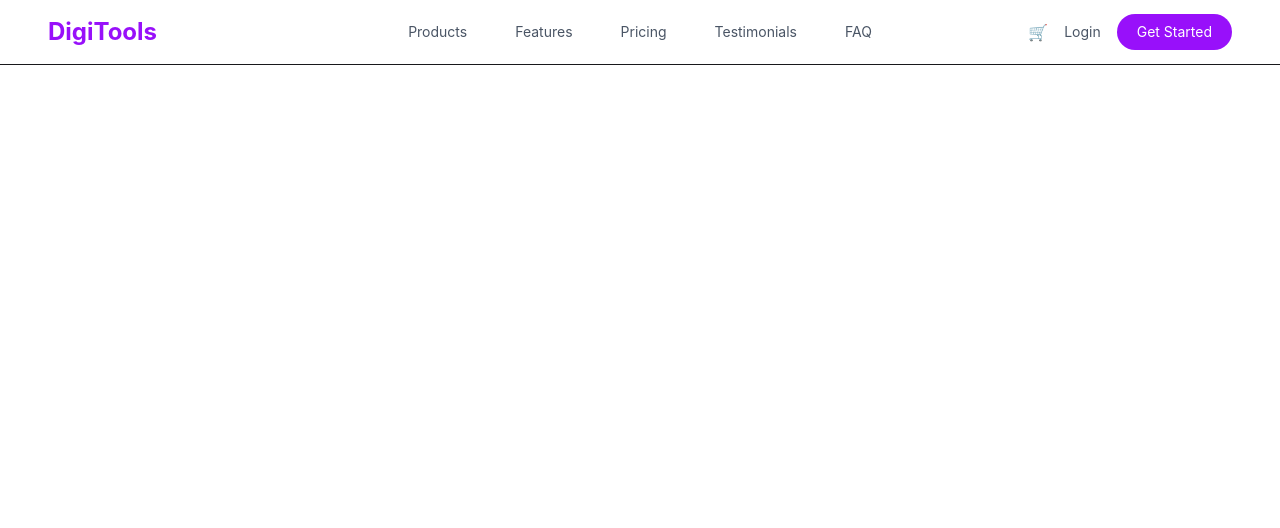
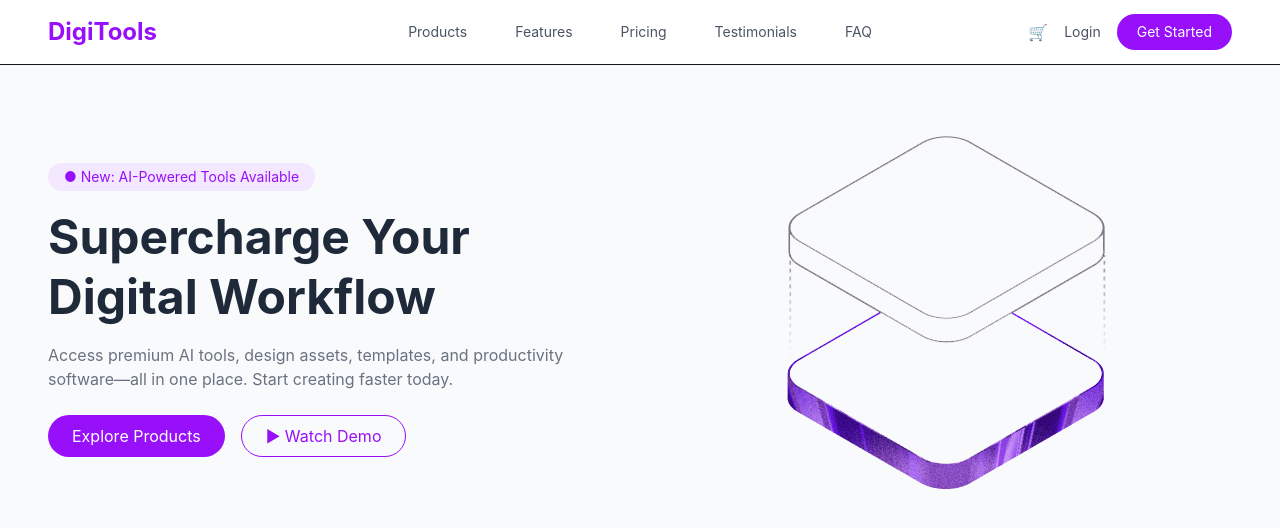
Before and after one commit to sumaya-jahan/DigiTools-Hub, a React (Vite) app: page / in a window 1280 px wide. Shown: the top 528 px of the page. Built offline with nearby package versions, Linux system fonts and the light colour scheme.

Commit message:
Banner section added

```diff
--- /dev/null
+++ b/src/components/Banner.jsx
@@ -0,0 +1,48 @@
+import React from 'react';
+import bannerImg from '../assets/hero.png';
+
+const Banner = () =>{
+    return (
+        <div className="bg-gray-50 px-6 md:px-12 py-16">
+
+            <div className="max-w-7xl mx-auto grid md:grid-cols-2 gap-10 items-center">
+
+                {/* LEFT */}
+                <div>
+
+                    <p className="inline-block bg-purple-100 text-purple-600 text-sm px-4 py-1 rounded-full mb-4">
+                        ● New: AI-Powered Tools Available
+                    </p>
+
+
+                    <h1 className="text-4xl md:text-5xl font-bold text-gray-800 leading-tight mb-4">
+                        Supercharge Your <br /> Digital Workflow
+                    </h1>
+
+
+                    <p className="text-gray-500 mb-6">
+                        Access premium AI tools, design assets, templates, and productivity
+                        software—all in one place. Start creating faster today.
+                    </p>
+
+
+                    <div className="flex gap-4">
+                        <button className="bg-purple-600 text-white px-6 py-2 rounded-full hover:bg-purple-700 transition">
+                            Explore Products
+                        </button>
+                        <button className="border border-purple-600 text-purple-600 px-6 py-2 rounded-full hover:bg-purple-50 transition">
+                            ▶ Watch Demo
+                        </button>
+                    </div>
+                </div>
+                {/* RIGHT */}
+                <div className="flex justify-center">
+                    <img src={bannerImg} alt="banner" />
+                </div>
+
+            </div>
+        </div>
+    );
+};
+
+export default Banner;
--- a/src/pages/Home.jsx
+++ b/src/pages/Home.jsx
@@ -1,10 +1,12 @@
 import Navbar from "../components/Navbar"
+import Banner from "../components/Banner"
 
 
 const Home = () => {
   return (
     <div>
         <Navbar/>
+        <Banner/>
     </div>
   )
 }
```
